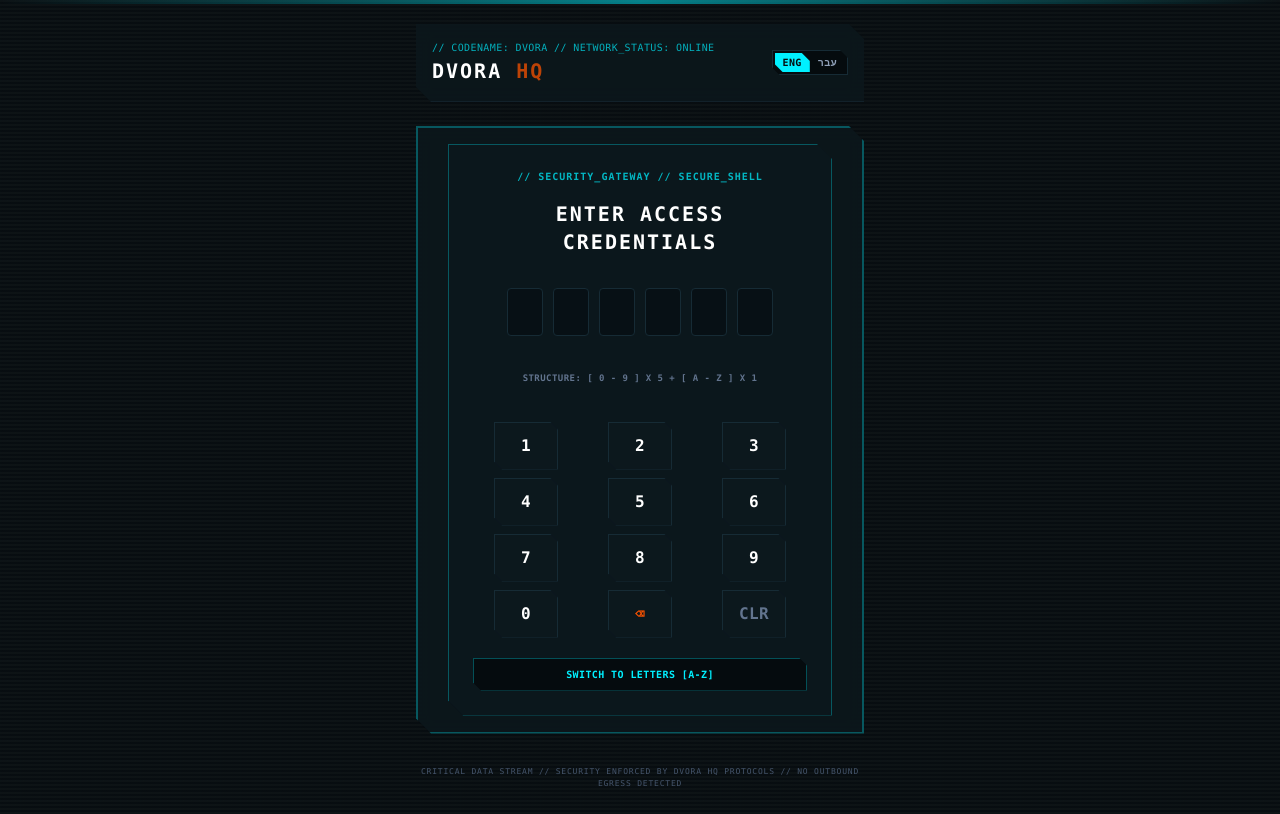
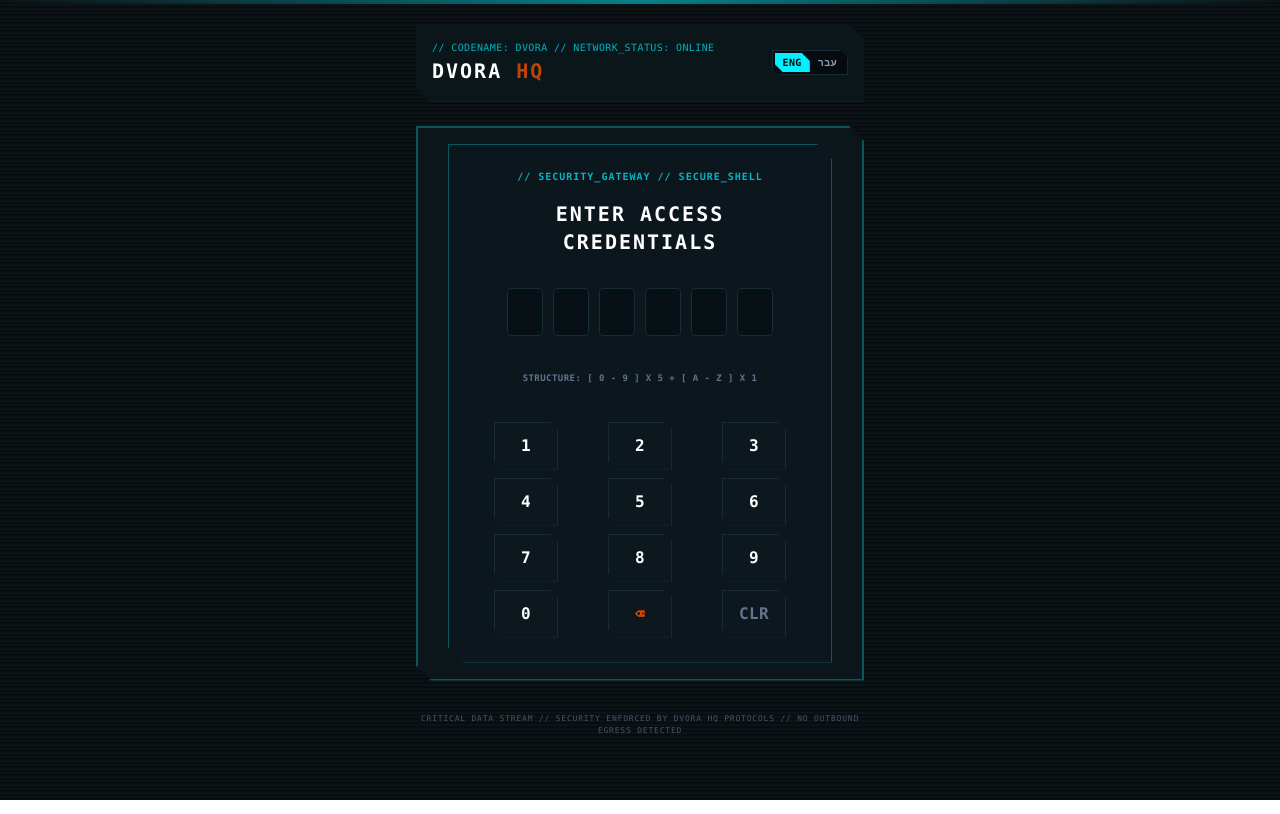
Before and after one commit to DimaMinka/dvora-hq, a React (Vite) app in the folder frontend/: page / in a window 1280 px wide. Built offline with nearby package versions, Linux system fonts and the light colour scheme.

Commit message:
feat: remove manual keyboard toggle and auto-switch only

```diff
--- a/frontend/src/components/LockScreen.jsx
+++ b/frontend/src/components/LockScreen.jsx
@@ -41,6 +41,11 @@ function LockScreen({ onUnlock }) {
       const newPin = pin + char;
       setPin(newPin);
 
+      // Automatically switch to letters when 5 digits are entered
+      if (newPin.length === 5) {
+        setKeyboardMode('alpha');
+      }
+
       // Automatically submit when the 6-character passcode is reached
       if (newPin.length === 6) {
         handleSubmit(newPin);
@@ -50,12 +55,20 @@ function LockScreen({ onUnlock }) {
 
   const handleBackspace = () => {
     setError(null);
-    setPin((prev) => prev.slice(0, -1));
+    setPin((prev) => {
+      const newPin = prev.slice(0, -1);
+      // Automatically switch back to numbers if length falls below 5
+      if (newPin.length < 5) {
+        setKeyboardMode('numeric');
+      }
+      return newPin;
+    });
   };
 
   const handleClear = () => {
     setError(null);
     setPin('');
+    setKeyboardMode('numeric');
   };
 
   const handleSubmit = (finalPin) => {
@@ -170,15 +183,7 @@ function LockScreen({ onUnlock }) {
             </div>
           )}
 
-          {/* Toggle between Numeric and Alpha keypad modes */}
-          <div className="pt-2">
-            <button
-              onClick={() => setKeyboardMode((prev) => (prev === 'numeric' ? 'alpha' : 'numeric'))}
-              className="w-full py-2 bg-bf-dark border border-bf-cyan/30 text-bf-cyan text-[10px] font-black uppercase clip-btn hover:border-bf-cyan/80 hover:bg-bf-cyan/10 transition-all duration-200"
-            >
-              SWITCH TO {keyboardMode === 'numeric' ? 'LETTERS [A-Z]' : 'NUMBERS [0-9]'}
-            </button>
-          </div>
+          {/* Keyboard toggle is now automatic */}
         </div>
       </div>
     </div>
```
